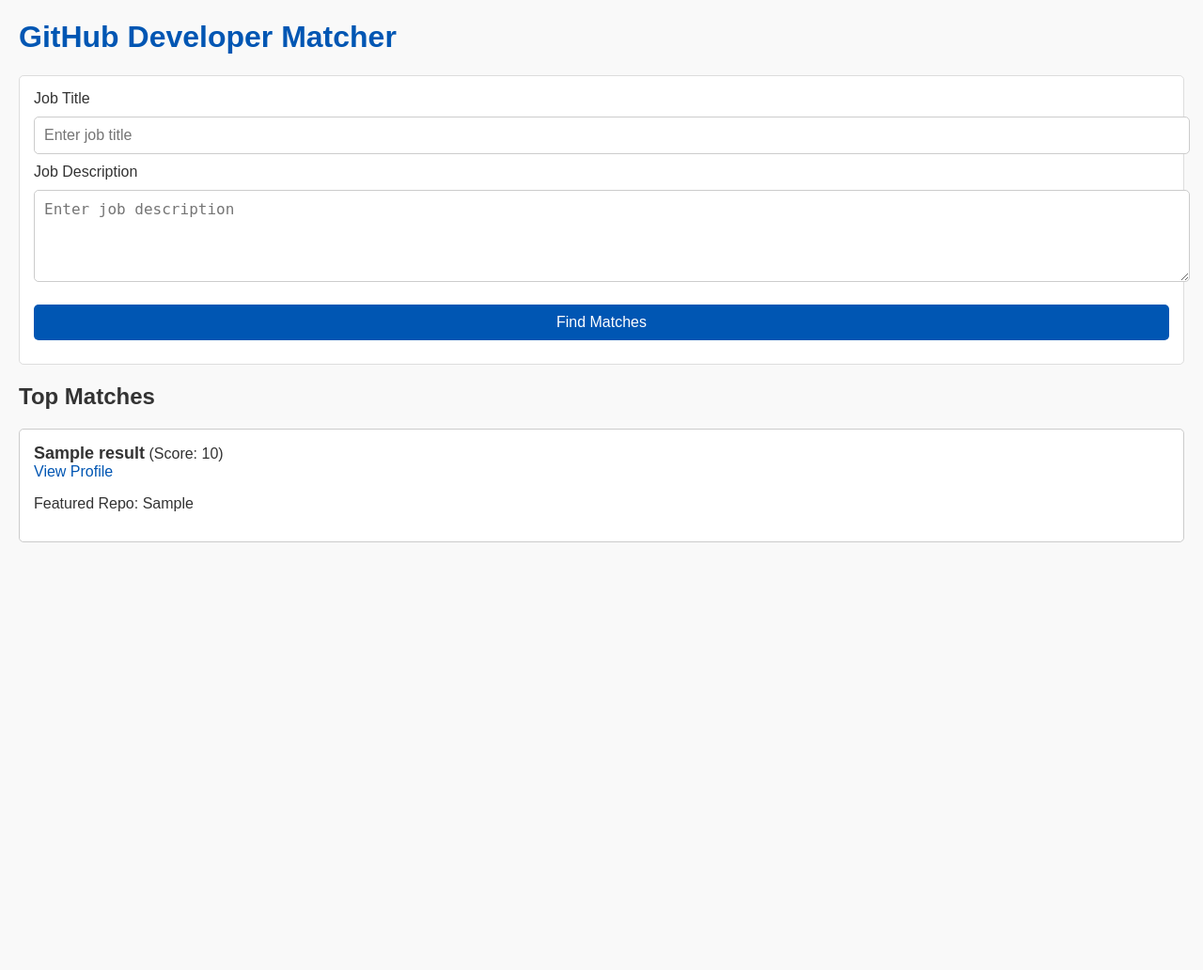
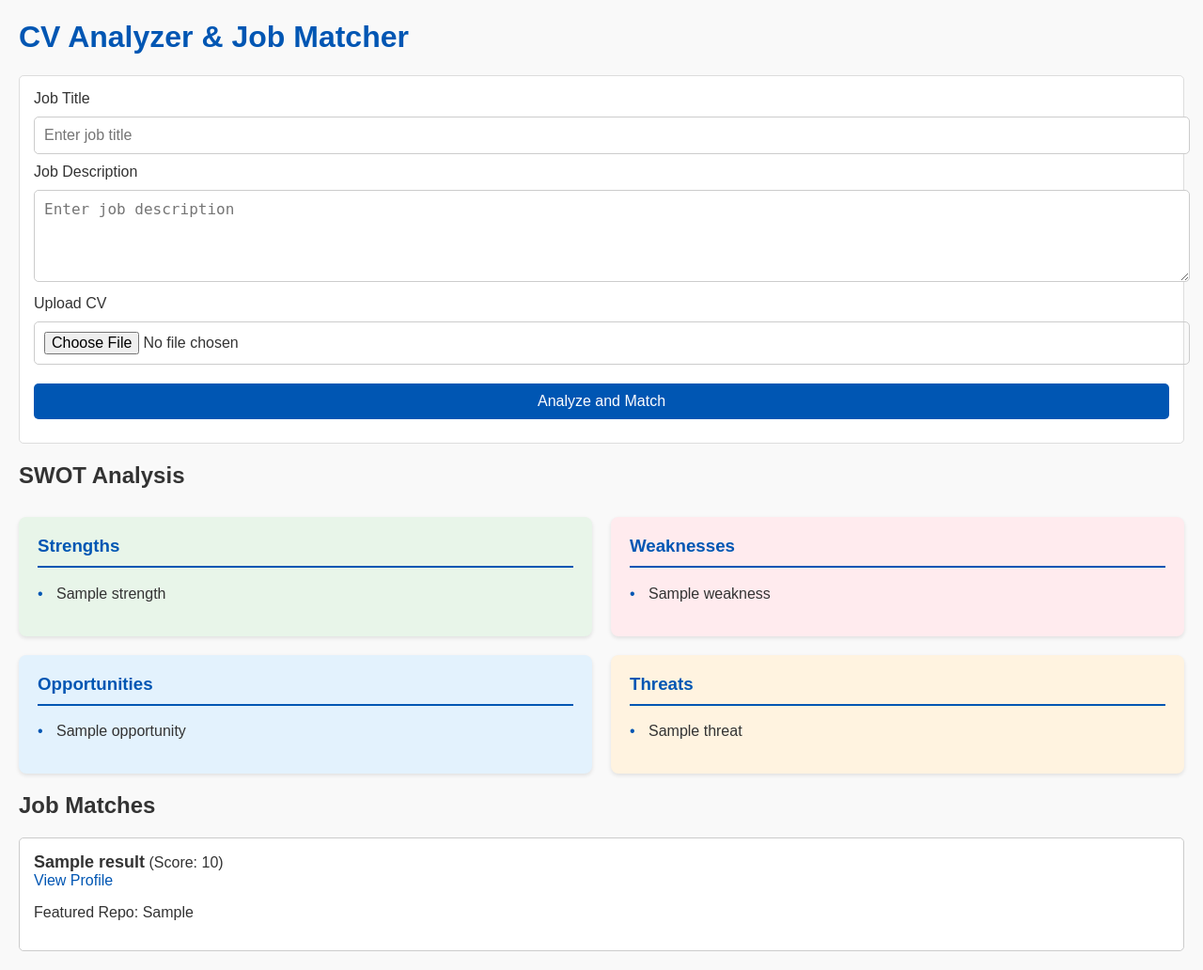
Before and after one commit to chafiqhamza/ProjetPfa, a Flask app: template projet/templates/index.html in a window 1280 px wide. Shown: the whole page at 94% size. Before the commit the page ends 577 px from the top, so only its background shows below. Run offline with Flask 3, Linux system fonts and the light colour scheme; the template is opened without the code that fills it: most values are stand-ins (such as "Sample title", 1, 10 or a date in 2020).

Commit message:
added swot matrix

```diff
--- a/projet/from selenium import webdriver.py
+++ b/projet/from selenium import webdriver.py
@@ -18,17 +18,42 @@ def allowed_file(filename):
 @app.route('/', methods=['GET', 'POST'])
 def home():
     results = []
-    if request.method == 'POST' and 'title' in request.form:
-        # Job matching
-        title = request.form['title']
-        description = request.form['description']
-        query = f"{title} {description}".strip()
-        try:
-            profiles = load_profiles('profiles.json')
-            results = match_profiles(query, profiles)
-        except FileNotFoundError:
-            results = []
-    return render_template('index.html', results=results)
+    swot_analysis = None
+
+    if request.method == 'POST':
+        # Handle CV upload for SWOT analysis
+        if 'cv' in request.files:
+            cv_file = request.files['cv']
+            if cv_file and allowed_file(cv_file.filename):
+                name = uuid.uuid4().hex + '_' + secure_filename(cv_file.filename)
+                path = os.path.join(app.config['UPLOAD_FOLDER'], name)
+                cv_file.save(path)
+
+                try:
+                    # Extract text from CV
+                    if name.lower().endswith('.pdf'):
+                        text = extract_text_from_pdf(path)
+                    else:
+                        text = extract_text_from_docx(path)
+
+                    # Generate detailed SWOT analysis
+                    swot_analysis = generate_swot_analysis(text)
+                finally:
+                    # Clean up the uploaded file
+                    os.remove(path)
+
+        # Handle job matching
+        if 'title' in request.form:
+            title = request.form['title']
+            description = request.form['description']
+            query = f"{title} {description}".strip()
+            try:
+                profiles = load_profiles('profiles.json')
+                results = match_profiles(query, profiles)
+            except FileNotFoundError:
+                results = []
+
+    return render_template('index.html', results=results, swot_analysis=swot_analysis)
 
 @app.route('/open_cv/<filename>')
 def open_cv(filename):
--- a/projet/templates/index.html
+++ b/projet/templates/index.html
@@ -3,7 +3,7 @@
 <head>
   <meta charset="utf-8">
   <meta name="viewport" content="width=device-width, initial-scale=1.0">
-  <title>Job-Matching Chatbot</title>
+  <title>CV Analyzer & Job Matcher</title>
   <style>
     body {
       font-family: Arial, sans-serif;
@@ -55,22 +55,104 @@
     .card a:hover {
       text-decoration: underline;
     }
+    .swot-container {
+      display: grid;
+      grid-template-columns: repeat(2, 1fr);
+      gap: 20px;
+      margin-top: 30px;
+    }
+    .swot-box {
+      background: #fff;
+      padding: 20px;
+      border-radius: 8px;
+      box-shadow: 0 2px 4px rgba(0,0,0,0.1);
+    }
+    .swot-box h3 {
+      color: #0056b3;
+      margin-top: 0;
+      border-bottom: 2px solid #0056b3;
+      padding-bottom: 10px;
+    }
+    .swot-box ul {
+      list-style-type: none;
+      padding-left: 0;
+    }
+    .swot-box li {
+      margin: 8px 0;
+      padding-left: 20px;
+      position: relative;
+    }
+    .swot-box li:before {
+      content: "•";
+      color: #0056b3;
+      position: absolute;
+      left: 0;
+    }
+    .strengths { background-color: #e8f5e9; }
+    .weaknesses { background-color: #ffebee; }
+    .opportunities { background-color: #e3f2fd; }
+    .threats { background-color: #fff3e0; }
   </style>
 </head>
 <body>
-  <h1>GitHub Developer Matcher</h1>
-  <form method="post">
+  <h1>CV Analyzer & Job Matcher</h1>
+
+  <form method="post" enctype="multipart/form-data" action="/">
     <label for="title">Job Title</label>
-    <input id="title" name="title" placeholder="Enter job title" required>
+    <input id="title" name="title" placeholder="Enter job title">
 
     <label for="description">Job Description</label>
-    <textarea id="description" name="description" placeholder="Enter job description" rows="4" required></textarea>
+    <textarea id="description" name="description" placeholder="Enter job description" rows="4"></textarea>
 
-    <button type="submit">Find Matches</button>
+    <label for="cv">Upload CV</label>
+    <input id="cv" name="cv" type="file" accept=".pdf,.docx">
+
+    <button type="submit">Analyze and Match</button>
   </form>
 
+  {% if swot_analysis %}
+  <h2>SWOT Analysis</h2>
+  <div class="swot-container">
+    <div class="swot-box strengths">
+      <h3>Strengths</h3>
+      <ul>
+        {% for strength in swot_analysis.Strengths %}
+          <li>{{ strength }}</li>
+        {% endfor %}
+      </ul>
+    </div>
+
+    <div class="swot-box weaknesses">
+      <h3>Weaknesses</h3>
+      <ul>
+        {% for weakness in swot_analysis.Weaknesses %}
+          <li>{{ weakness }}</li>
+        {% endfor %}
+      </ul>
+    </div>
+
+    <div class="swot-box opportunities">
+      <h3>Opportunities</h3>
+      <ul>
+        {% for opportunity in swot_analysis.Opportunities %}
+          <li>{{ opportunity }}</li>
+        {% endfor %}
+      </ul>
+    </div>
+
+    <div class="swot-box threats">
+      <h3>Threats</h3>
+      <ul>
+        {% for threat in swot_analysis.Threats %}
+          <li>{{ threat }}</li>
+        {% endfor %}
+      </ul>
+    </div>
+  </div>
+  {% endif %}
+
   {% if results %}
-    <h2>Top Matches</h2>
+    <h2>Job Matches</h2>
     {% for r in results %}
       <div class="card">
         <strong>{{ r.name }}</strong> (Score: {{ r.score }})<br>
@@ -78,8 +160,6 @@
         <p>Featured Repo: {{ r.featured_repo }}</p>
       </div>
     {% endfor %}
-  {% else %}
-    <p>No matches found. Please try a different query.</p>
   {% endif %}
 </body>
 </html>
```
Also changed, not shown: scrape_profiles.py (+37 -47 lines).
